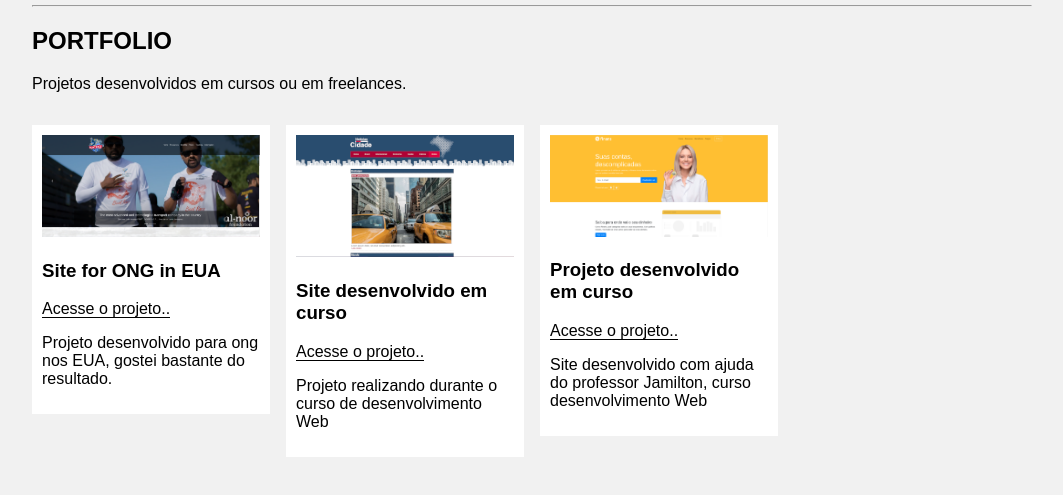
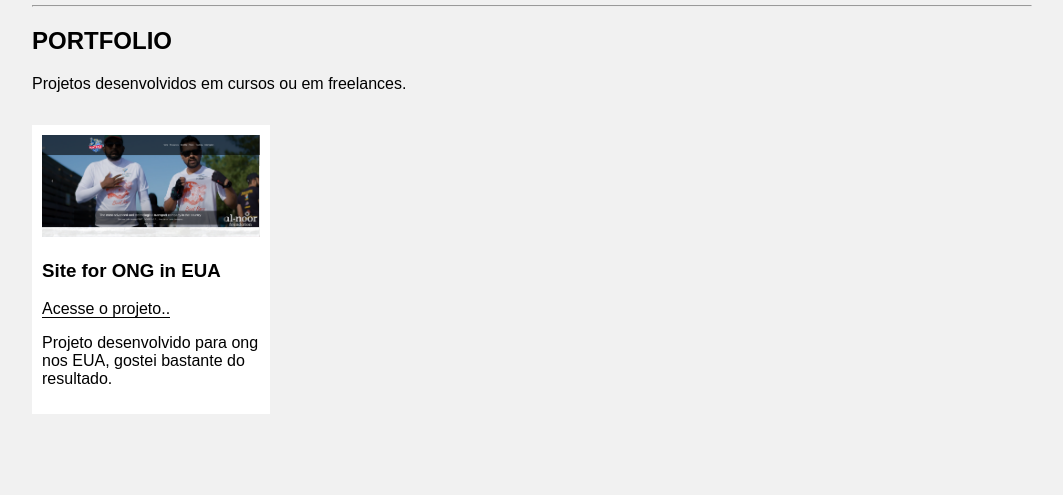
Before and after one commit to HebertSoares/Portfolio, a plain HTML site: page index.html in a window 1280 px wide. Shown: the part 389-884 px from the top of the page, without its empty margins (108-1171 px from the left). After the commit the page ends 855 px from the top, so only its background shows below. Drawn offline with Linux system fonts and the light colour scheme.

Commit message:
attportfolio

```diff
--- a/index.html
+++ b/index.html
@@ -53,26 +53,6 @@
 
       </div>
 
-      <div class="column">
-
-        <div class="content">
-          <img src="./imagens/projeto2.png" alt="project3" style="width:100%">
-          <h3>Site desenvolvido em curso</h3>
-          <p><a target="_blank" href="https://hebertsoares.github.io/Site-Noticia/">Acesse o projeto..</a></p>
-          <p>Projeto realizando durante o curso de desenvolvimento Web</p>
-        </div>
-
-      </div>
-
-      <div class="column">
-
-        <div class="content">
-          <img src="./imagens/finans.png" alt="Mountains" style="width:100%">
-          <h3>Projeto desenvolvido em curso</h3>
-          <p><a target="_blank" href="https://hebertsoares.github.io/project7-finans/">Acesse o projeto..</a></p>
-          <p>Site desenvolvido com ajuda do professor Jamilton, curso desenvolvimento Web</p>
-        </div>
-      </div>
 
     </div>
 
```
